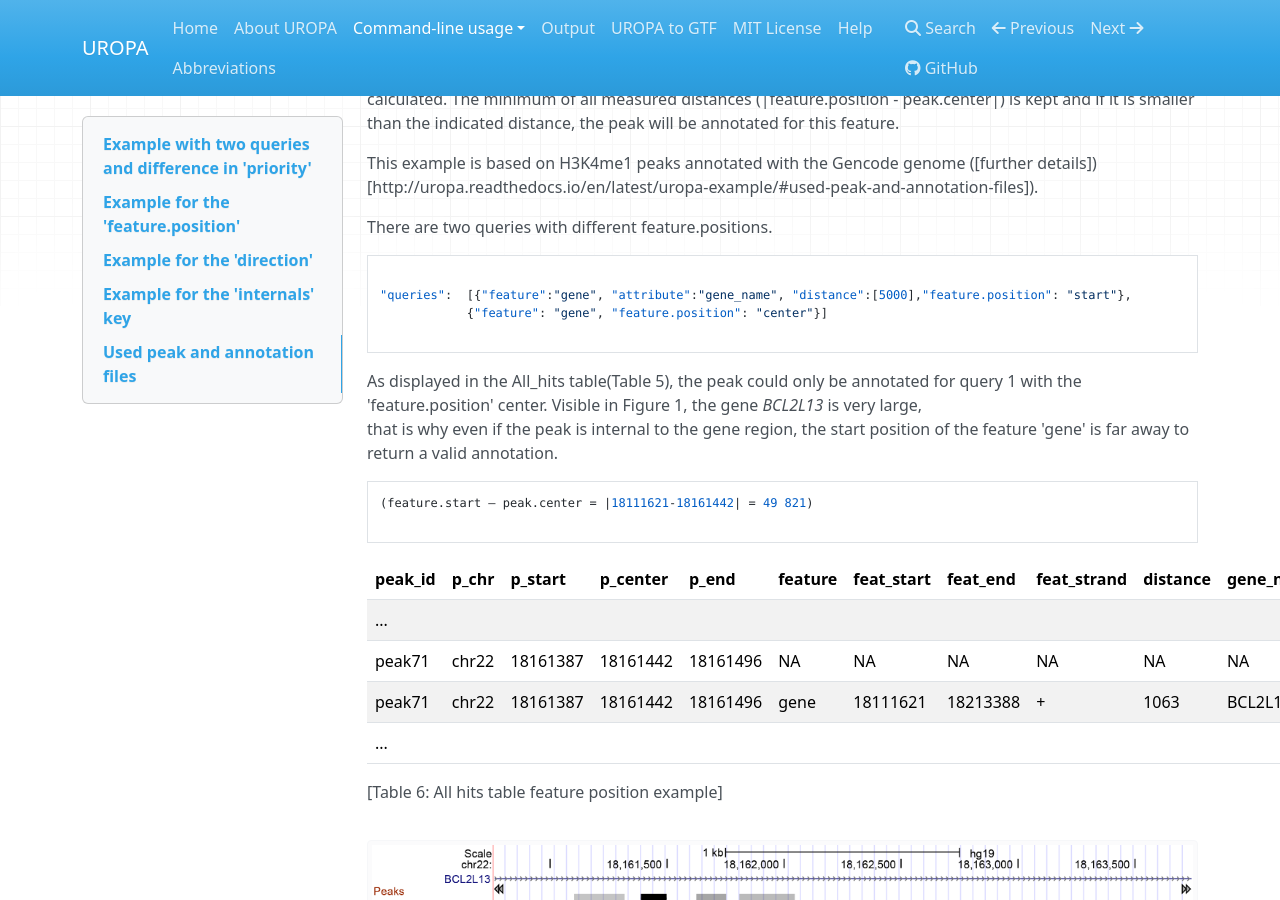
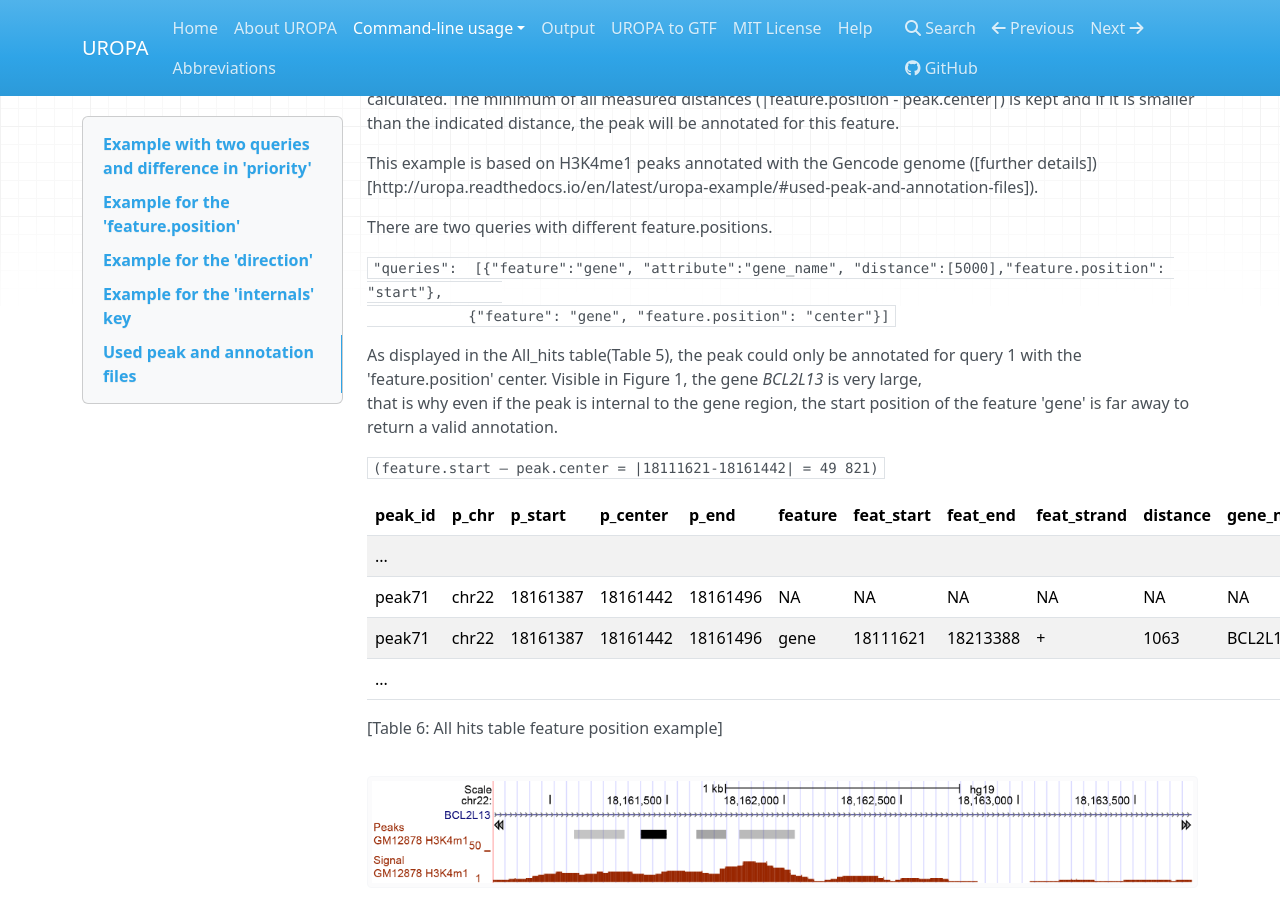
Before and after one commit to loosolab/UROPA, an MkDocs documentation site: the page built from docs/uropa-example.md, in a window 1280 px wide and 900 px high, scrolled down 3931 px. Built offline with MkDocs 1.6.1, drawn with Linux system fonts in a browser that asks for light colours; nearby versions of some CDN libraries; old or Windows-style settings are respelled for this version of MkDocs; some of the changed text lies outside the part shown.

Commit message:
code block changes

````diff
--- a/docs/uropa-example.md
+++ b/docs/uropa-example.md
@@ -148,19 +148,14 @@ If no value is given, the distances from all three feature positions ('start', '
 This example is based on H3K4me1 peaks annotated with the Gencode genome ([further details])[http://uropa.readthedocs.io/en/latest/uropa-example/#used-peak-and-annotation-files]).
 
 There are two queries with different feature.positions.
-```
 
-"queries":  [{"feature":"gene", "attribute":"gene_name", "distance":[5000],"feature.position": "start"},
-		    {"feature": "gene", "feature.position": "center"}]
-
-```
+` "queries":  [{"feature":"gene", "attribute":"gene_name", "distance":[5000],"feature.position": "start"},
+		    {"feature": "gene", "feature.position": "center"}] `
 
 As displayed in the All_hits table(Table 5), the peak could only be annotated for query 1 with the 'feature.position' center. Visible in Figure 1, the gene *BCL2L13* is very large,
 that is why even if the peak is internal to the gene region, the start position of the feature 'gene' is far away to return a valid annotation.
-```
-(feature.start – peak.center = |18111621-18161442| = 49 821)
 
-```
+`(feature.start – peak.center = |18111621-18161442| = 49 821) `
 
 | peak_id | p_chr | p_start  | p_center | p_end    | feature | feat_start  | feat_end    | feat_strand | distance | gene_name | Query |
 |:--------|:------|:---------|:---------|:---------|:--------|:---------|:---------|:---------|:---------|:----------|:------|
@@ -195,11 +190,8 @@ Let’s see now an example of an annotation with and without direction chosen, f
 Figure 2: H3K4me1 peak annotated with the Gencode genome, the genomic location is chr1:1403500-1408500.
 
 The query looks as the following:
-```
 
-"queries": [{ "feature": "gene", "attribute":"gene_name", "distance":1000 }]
-
-```
+`"queries": [{ "feature": "gene", "attribute":"gene_name", "distance":1000 }] `
 
 The peak displayed in Figure 2 would be annotated for both genes:
 
@@ -216,13 +208,10 @@ But, more specific annotation can be useful for some peaks like this one, in ord
 For example, if some genomic regions are known to be enriched in transcriptionally active promoters, we would be interested to know on which features these regions are found upstream.
 Also,‘downstream’ direction could be useful for the targeted identification of miRNAs or 3’UTR-binding proteins.
 It is then possible in UROPA via the config file to add the parameter 'direction': 'upstream' to the query.
-```
 
-"queries": [{"feature": "gene", "attribute":"gene_name", "distance":1000, "direction":"upstream"}]
+`"queries": [{"feature": "gene", "attribute":"gene_name", "distance":1000, "direction":"upstream"}]           `
 
-```
 In this case the peak will only be annotated for *ATAD3B*. Depending on the biological relevance, it can be very useful to utilize more flexible keys.
-
 
 
 Example for the 'internals' key
@@ -234,21 +223,17 @@ Same the other way around, very large peaks and small features. For those cases,
 To say usually peaks with a max distance should be annotated, but also those who are internal, or include the feature.
 Especially, when ATACseq peaks are used for annotating them with very small transcription factors, this option becomes very handy.
 The following configuration allows for searching peaks internal features and featurs internal of peaks:
-```
-
+`
 "queries":[{"feature":"gene", "distance":1000, "attribute":"gene_name", "internals" : "True"}]
-
-```
+`
 
 The output will be:
 
-| p_chr   | p_start  | p_center | p_end    |feature |feat_start|feat_end |feat_strand|distance| feat_pos  | genomic_location  |feat_ovl_peak | peak_ovl_feat |gene_name | Query  |
-|:--------|:---------|:---------|:---------|:-------|:---------|:--------|:--------|:---------|:----------|:----------------- | :------------|:------------- |:---------|:-------|
-| ...     |          |          |          |        |          |         |         |          |           |             	  |              | 	             |          |        |
-| chr6    | 27857165 | 27860401 | 27863637 | gene   | 27861203 | 27861669| +       | 802      | start     |FeatureInsidePeak  | 0.07         | 1.0 	         |HIST1H2BO |   0    |
-| chr6    | 27857165 | 27860401 | 27863637 | gene   | 27858093 | 27860884| -       | 483      | start     |FeatureInsidePeak  | 0.43         | 1.0 	         |HIST1H3J  |   0    |
-| chr6    | 27857165 | 27860401 | 27863637 | gene   | 27860477 | 27860963| -       | 76       | end       |FeatureInsidePeak  | 0.08         | 1.0 	         |HIST1H2AM |   0    |
-| ...     |          |          |          |        |          |         |         |          |           |                   |              |               |          |        |
+| p_chr   | p_start  | p_center | p_end    |feature |feat_start|feat_end |feat_strand|distance| feat_pos  | genomic_location  |feat_ovl_peak | peak_ovl_feat |gene_name |Query|
+|:--------|:---------|:---------|:---------|:-------|:---------|:--------|:--------|:---------|:----------|:----------------- | :------------|:------------- |:---------|:----|
+| chr6    | 27857165 | 27860401 | 27863637 | gene   | 27861203 | 27861669| +       | 802      | start     |FeatureInsidePeak  | 0.07         | 1.0 	         |HIST1H2BO | 0   |
+| chr6    | 27857165 | 27860401 | 27863637 | gene   | 27858093 | 27860884| -       | 483      | start     |FeatureInsidePeak  | 0.43         | 1.0 	         |HIST1H3J  | 0   |
+| chr6    | 27857165 | 27860401 | 27863637 | gene   | 27860477 | 27860963| -       | 76       | end       |FeatureInsidePeak  | 0.08         | 1.0 	         |HIST1H2AM | 0   |
 
 [ Table 7: All hits table internal feature example].
 
@@ -258,7 +243,7 @@ Figure 3: H3K4me1 peaks annotated with Ensembl, genomic location: chr6-27,857,16
 
 As displayed in Table 5 there are three genes annotated for the peak which is shown in Figure 3.
 
-UROPA detects the internal-to-a-peak features or the internal-to-a-feature peaks and reports their 'genomic.location' in the output files. Even if the distances from feature.position to the peak center  are larger than the 'distance' set, the features will be annotated to the corresponding peaks.
+UROPA detects the internal-to-a-peak features or the internal-to-a-feature peaks and reports their 'genomic.location' in the output files. Even if the distances from feature.position to the peak center are larger than the 'distance' set, the features will be annotated to the corresponding peaks.
 
 In the contrary case, where the key 'internals' is not activated (by default "False") and no feature.position is chosen,
 the peak would only be annotated for *HIST1H3J*  with a distance of 483 bp.
````
